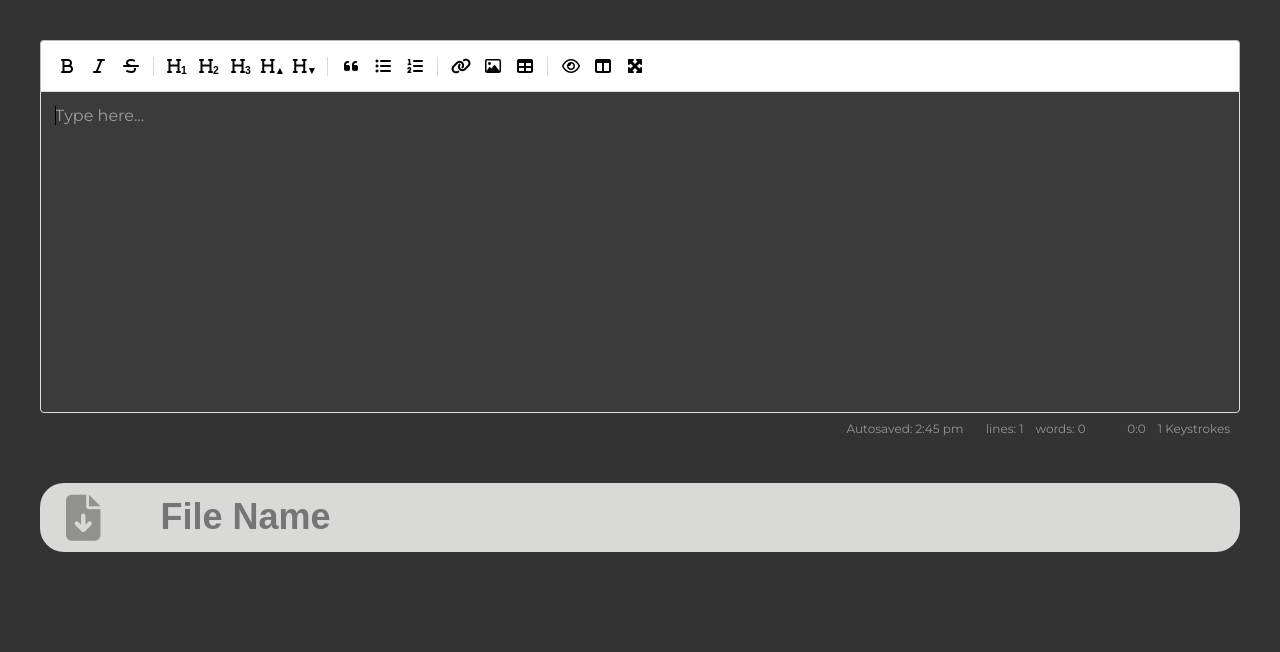
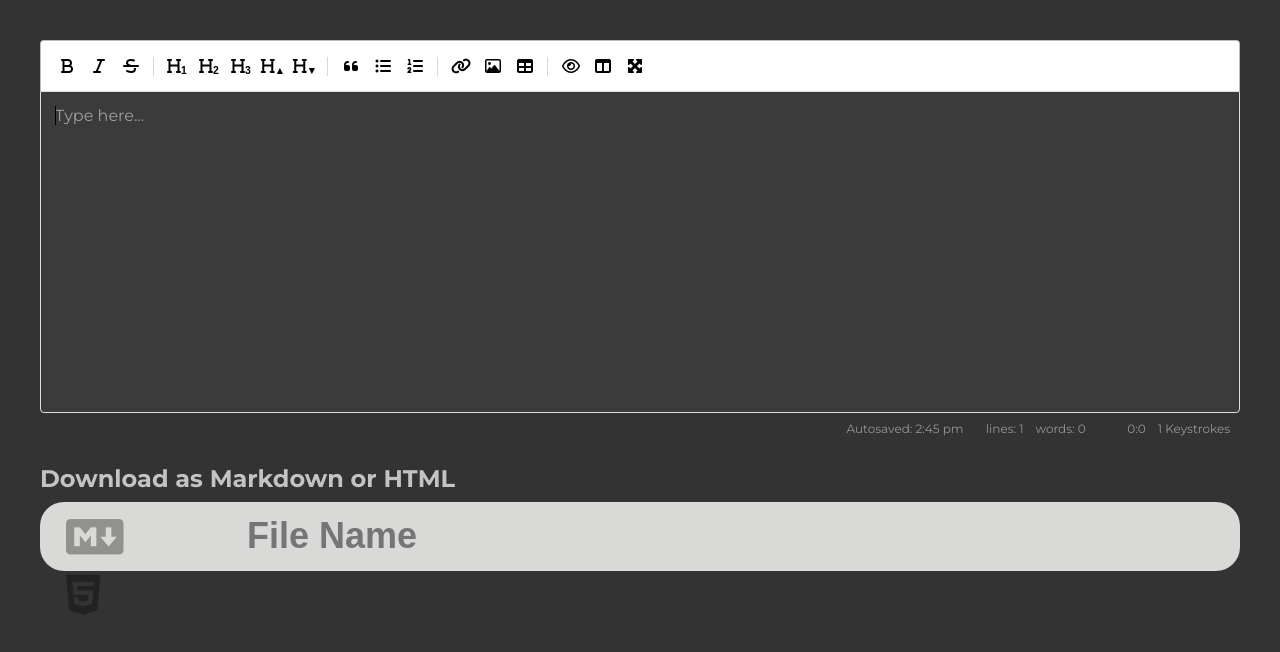
Before and after one commit to NicmeisteR/Markdown-Editor, a plain HTML site: page index.html in a window 1280 px wide. Drawn offline with Linux system fonts and the light colour scheme.

Commit message:
Added download as HTML.

```diff
--- a/index.html
+++ b/index.html
@@ -20,10 +20,12 @@
 <body>
   <textarea id="MyID" placeholder="Start typing content here:"></textarea>
 
+  <h2>Download as Markdown or HTML</h2>
   <div class="downloadBar">
     <form>
       <label>
-        <i class="fas fa-file-download downloadIcon" onclick="saveTextAsFile(MyID.value,`${fileName.value}.md`)"></i>
+        <i class="fab fa-markdown downloadIcon" onclick="saveTextAsFile(MyID.value,`${fileName.value}.md`)"></i>
+        <i class="fab fa-html5 downloadIcon" onclick="saveTextAsFile(marked(MyID.value),`${fileName.value}.html`)"></i>
       </label>
       <input type="text" id="fileName" placeholder="File Name">
     </form>
--- a/main.js
+++ b/main.js
@@ -1,5 +1,5 @@
 // Most options demonstrate the non-default behavior
-var simplemde = new SimpleMDE({
+let simplemde = new SimpleMDE({
     autofocus: true,
     autosave: {
         enabled: true,
@@ -91,8 +91,8 @@ var simplemde = new SimpleMDE({
 });
 
 function saveTextAsFile(textToWrite, fileNameToSaveAs) {
-    var textFileAsBlob = new Blob([textToWrite], { type: 'text/plain' });
-    var downloadLink = document.createElement("a");
+    let textFileAsBlob = new Blob([textToWrite], { type: 'text/plain' });
+    let downloadLink = document.createElement("a");
     downloadLink.download = fileNameToSaveAs;
     downloadLink.innerHTML = "Download File";
     if (window.webkitURL != null) {
--- a/style.css
+++ b/style.css
@@ -95,3 +95,8 @@ form {
 .editor-preview-active {
     color: black;
 }
+
+h2 {
+    color: rgba(255, 255, 255, 0.705);
+    margin-bottom: -30px;
+}
```
